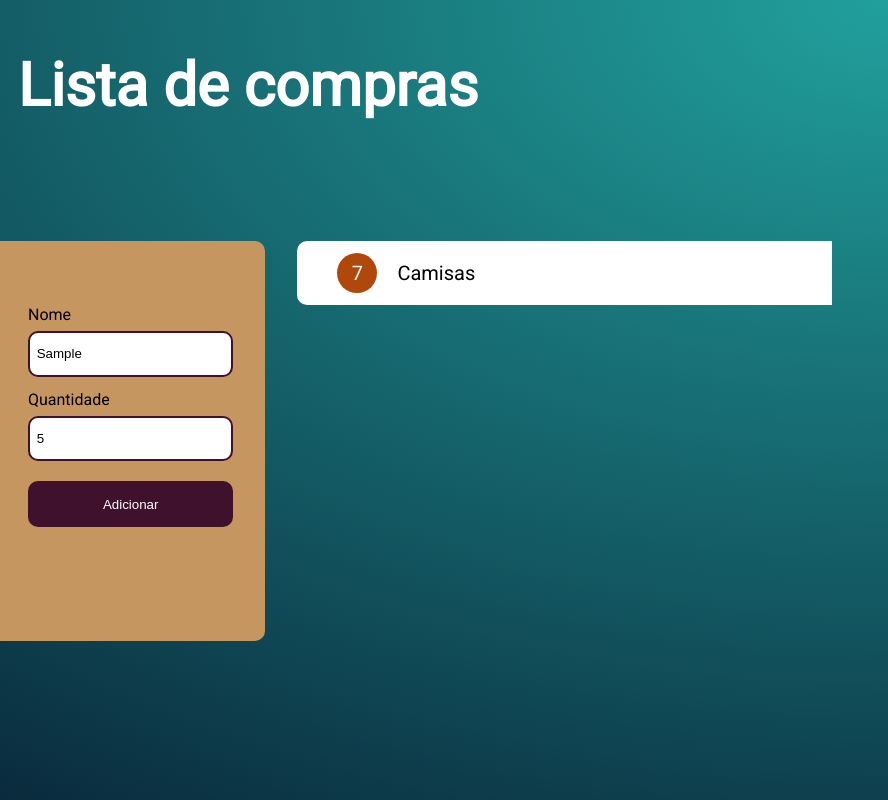
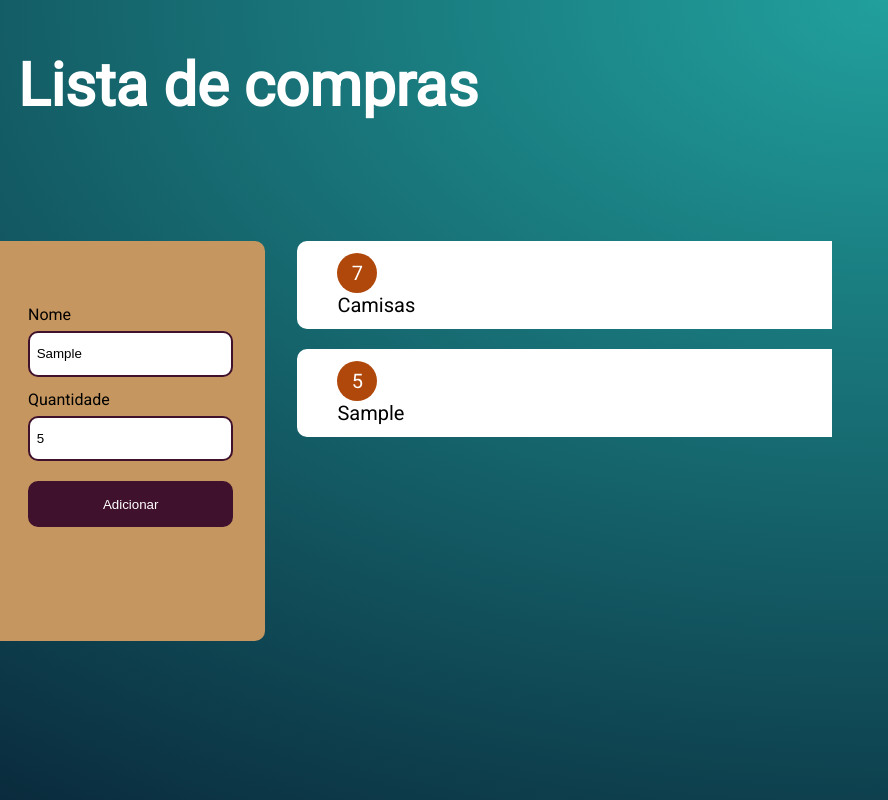
Before and after one commit to jimdmm/Lista-Supermercado, a plain HTML site: page index.html in a window 1280 px wide. Both pictures are taken after typing "Sample", "5" into the empty fields and a click on the input "Adicionar". Shown: the full height of the page, 392-1280 px from the left. Drawn offline with Linux system fonts and the light colour scheme.

Commit message:
#create-element

```diff
--- a/css/style.css
+++ b/css/style.css
@@ -16,6 +16,7 @@ html{
     display: flex;
     align-items: center;
     gap: 2em;
+    justify-content: center;
 }
 
 .principal {
@@ -81,7 +82,6 @@ html{
     margin: 0 0 1em;
     width: 600px;
     box-sizing: border-box;
-    display: inline-flex;
     align-items: center;
     gap: 1em;
     font-size: 20px;
--- a/index.html
+++ b/index.html
@@ -27,7 +27,7 @@
             </form>
         </div>
 
-        <ul class="lista">
+        <ul class="lista" id="lista">
             <li class="item"><strong>7</strong>Camisas</li>
 
         </ul>
--- a/js/main.js
+++ b/js/main.js
@@ -1,4 +1,5 @@
 const form = document.getElementById("novoItem");
+const lista = document.getElementById("lista")
 
 form.addEventListener("submit", (e) => {
     e.preventDefault();
@@ -9,4 +10,15 @@ form.addEventListener("submit", (e) => {
 function criaElemento(nome, quantidade) {
     console.log(nome)
     console.log(quantidade)
+
+    const novoItem = document.createElement('li')
+    novoItem.classList.add("item")
+
+    const numeroItem = document.createElement('strong')
+    numeroItem.innerHTML = quantidade
+
+    novoItem.appendChild(numeroItem)
+    novoItem.innerHTML += nome
+
+    lista.appendChild(novoItem)
 }
```
